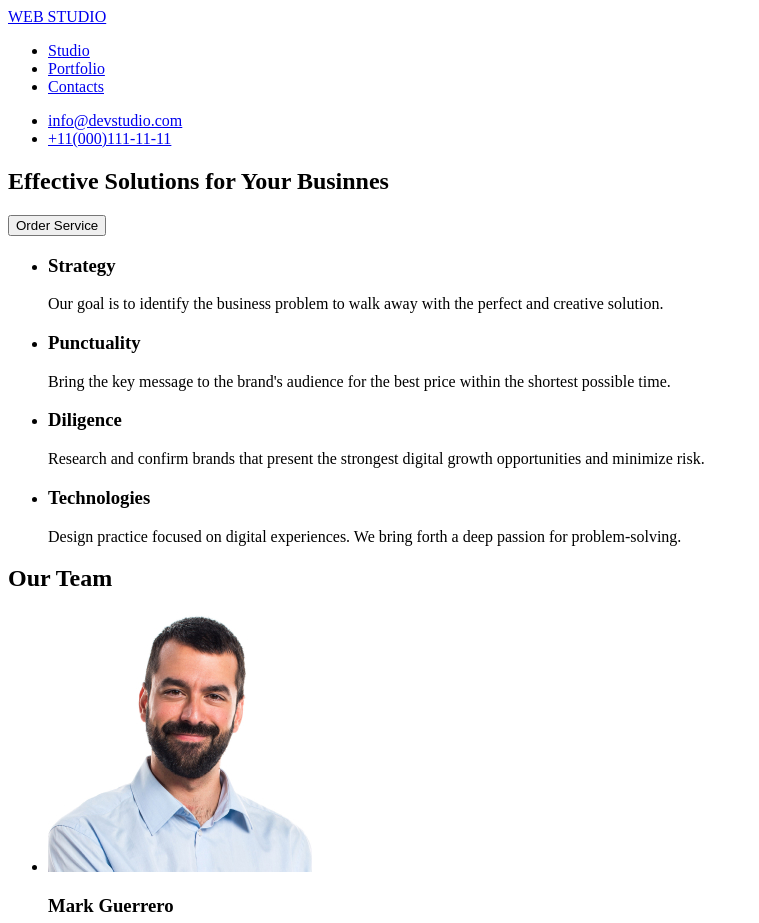
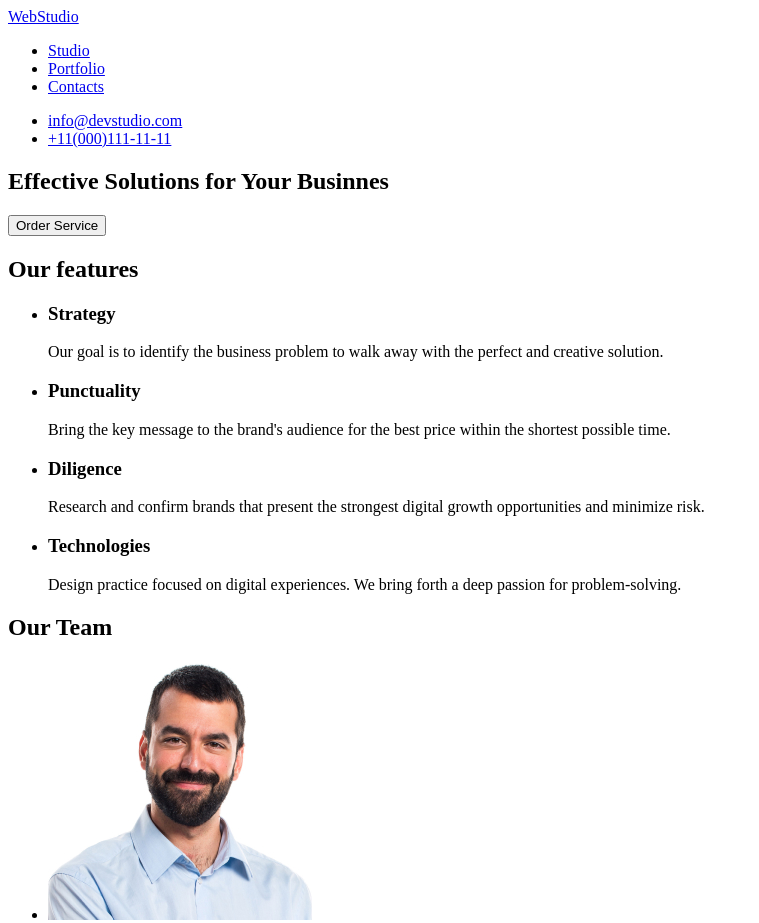
Before and after one commit to onderxyilmaz/goit-markup-hw-01, a plain HTML site: page index.html in a window 1280 px wide. Shown: the top 923 px of the page, without its empty margins (0-759 px from the left). Drawn offline with Linux system fonts and the light colour scheme.

Commit message:
feat: add homework 1 files

```diff
--- a/index.html
+++ b/index.html
@@ -7,8 +7,8 @@
 </head>
 <body>
     <header>
-        <a href="#">WEB STUDIO</a>
         <nav>
+            <a href="./index.html">WebStudio</a>
             <ul>
                 <li>
                     <a href="#">Studio</a>
@@ -35,21 +35,25 @@
 
     <main>
         <section>
-            <h1> Effective Solutions for Your Businnes</h1>
+            <h1>Effective Solutions for Your Businnes</h1>
             <button type="button"> Order Service </button>
         </section>
 
         <section>
+            <h1>Our features</h1>
                 <ul>
                     <li>
                         <h3>Strategy</h3>
-                    <p>Our goal is to identify the business problem to walk away with the perfect and creative solution. </p> </li>
+                        <p>Our goal is to identify the business problem to walk away with the perfect and creative solution. </p>
+                    </li>
                     <li>
-                    <h3> Punctuality</h3>
-                    <p> Bring the key message to the brand's audience for the best price within the shortest possible time.</p> </li>
+                        <h3>Punctuality</h3>
+                        <p> Bring the key message to the brand's audience for the best price within the shortest possible time.</p>
+                    </li>
                     <li>
-                    <h3> Diligence </h3>
-                    <p> Research and confirm brands that present the strongest digital growth opportunities and minimize risk. </p> </li>
+                        <h3>Diligence </h3>
+                        <p> Research and confirm brands that present the strongest digital growth opportunities and minimize risk. </p>
+                    </li>
                     <li>
                         <h3>Technologies </h3>
                         <p> Design practice focused on digital experiences. We bring forth a deep passion for problem-solving. </p>
```
Lines whose indentation alone changed are shown as unchanged.
